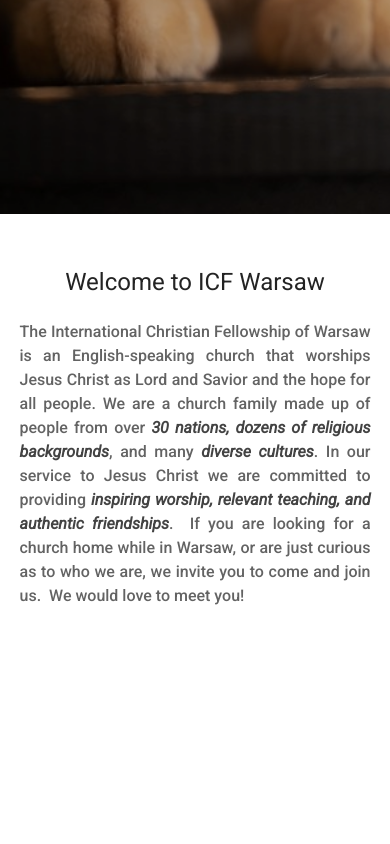
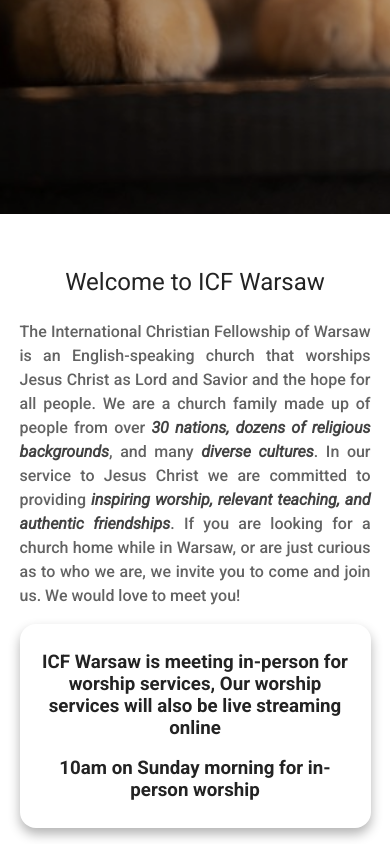
Before and after one commit to alfesen/new-icf-warsaw, a React (Vite) app: page / in a window 390 px wide. Shown: the part 630-1474 px from the top of the page. Before the commit the page ends 1238 px from the top, so only its background shows below. Built offline with nearby package versions, Linux system fonts and the light colour scheme.

Commit message:
Add Announcements mobile markup

```diff
--- /dev/null
+++ b/src/models/UI/Card/Card.module.scss
@@ -0,0 +1,4 @@
+.card {
+  border-radius: 1em;
+  box-shadow: 0 6px 12px rgba(0, 0, 0, 0.3);
+}
--- /dev/null
+++ b/src/models/UI/Card/Card.tsx
@@ -0,0 +1,14 @@
+import s from './Card.module.scss'
+
+type Props = {
+  className: string
+  children: React.ReactNode
+}
+
+const Card = (props: Props) => {
+  const {className, children} = props
+  const {card} = s
+  return <div className={`${className} ${card}`}>{children}</div>
+}
+
+export default Card
--- /dev/null
+++ b/src/views/Announcements/Announcements.module.scss
@@ -0,0 +1,10 @@
+@import '../../sass/vars';
+
+.announcements {
+  display: flex;
+  flex-direction: column;
+  margin: 1em 0;
+  text-align: center;
+  font-size: $font-sm;
+  padding: 0.5em 1em;
+}
--- /dev/null
+++ b/src/views/Announcements/Announcements.tsx
@@ -0,0 +1,19 @@
+import s from './Announcements.module.scss'
+import Card from '../../models/UI/Card/Card'
+
+const Announcements = () => {
+  return (
+    <Card className={s.announcements}>
+      <div className={s.announcements__main}>
+        <h3>
+          ICF Warsaw is meeting in-person for worship services, Our worship
+          services will also be live streaming online
+        </h3>
+        <h3>10am on Sunday morning for in-person worship</h3>
+      </div>
+      {/* There will be list of announcements */}
+    </Card>
+  )
+}
+
+export default Announcements
--- a/src/views/Welcome/Welcome.module.scss
+++ b/src/views/Welcome/Welcome.module.scss
@@ -12,7 +12,7 @@
     line-height: 1.5em;
     span {
       color: $color-dark-grey;
-      opacity: .85;
+      opacity: 0.85;
       font-weight: 700;
       font-style: italic;
     }
--- a/src/views/Welcome/Welcome.tsx
+++ b/src/views/Welcome/Welcome.tsx
@@ -1,23 +1,27 @@
+import Announcements from '../Announcements/Announcements'
 import s from './Welcome.module.scss'
 
 const Welcome = () => {
   return (
     <section className={`container ${s.welcome}`}>
       <h2 className={s.welcome__heading}>Welcome to ICF Warsaw</h2>
+      <div className={s.welcome__description}>
         <p className={s.welcome__text}>
-        The International Christian Fellowship of Warsaw is an English-speaking
-        church that worships Jesus Christ as Lord and Savior and the hope for
-        all people. We are a church family made up of people from over{' '}
-        <span>30 nations, dozens of religious backgrounds</span>, and many{' '}
-        <span>diverse cultures</span>. In our service to Jesus Christ we are
-        committed to providing{' '}
+          The International Christian Fellowship of Warsaw is an
+          English-speaking church that worships Jesus Christ as Lord and Savior
+          and the hope for all people. We are a church family made up of people
+          from over <span>30 nations, dozens of religious backgrounds</span>
+          , and many <span>diverse cultures</span>. In our service to Jesus
+          Christ we are committed to providing{' '}
           <span>
             inspiring worship, relevant teaching, and authentic friendships
           </span>
-        .  If you are looking for a church home while in Warsaw, or are just
-        curious as to who we are, we invite you to come and join us.  We would
+          . If you are looking for a church home while in Warsaw, or are just
+          curious as to who we are, we invite you to come and join us. We would
           love to meet you!
         </p>
+        <Announcements />
+      </div>
     </section>
   )
 }
```
Also changed, not shown: src/pages/Home/Home.tsx (deleted, +0 -12 lines). Lines whose indentation alone changed are shown as unchanged.
